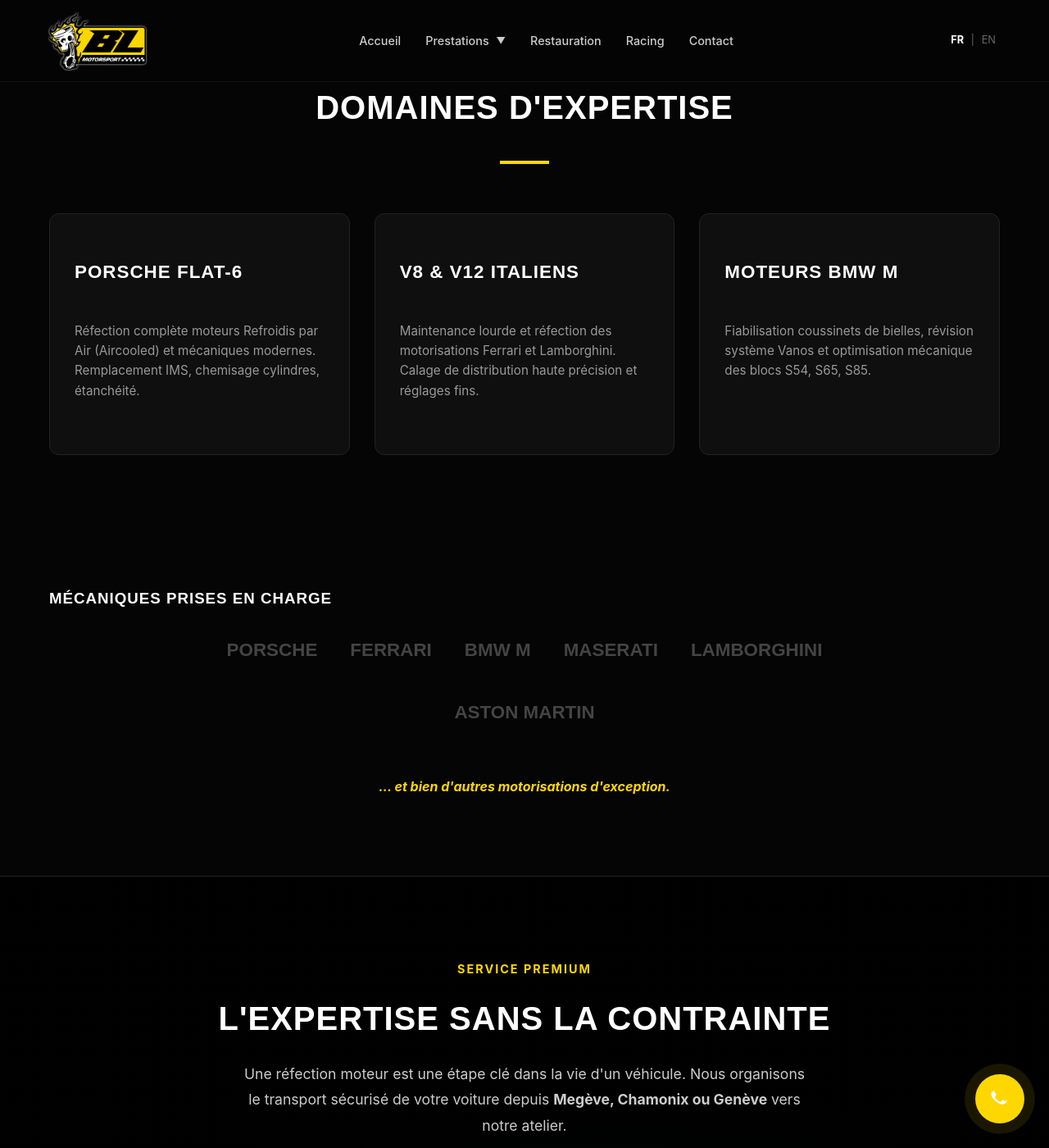
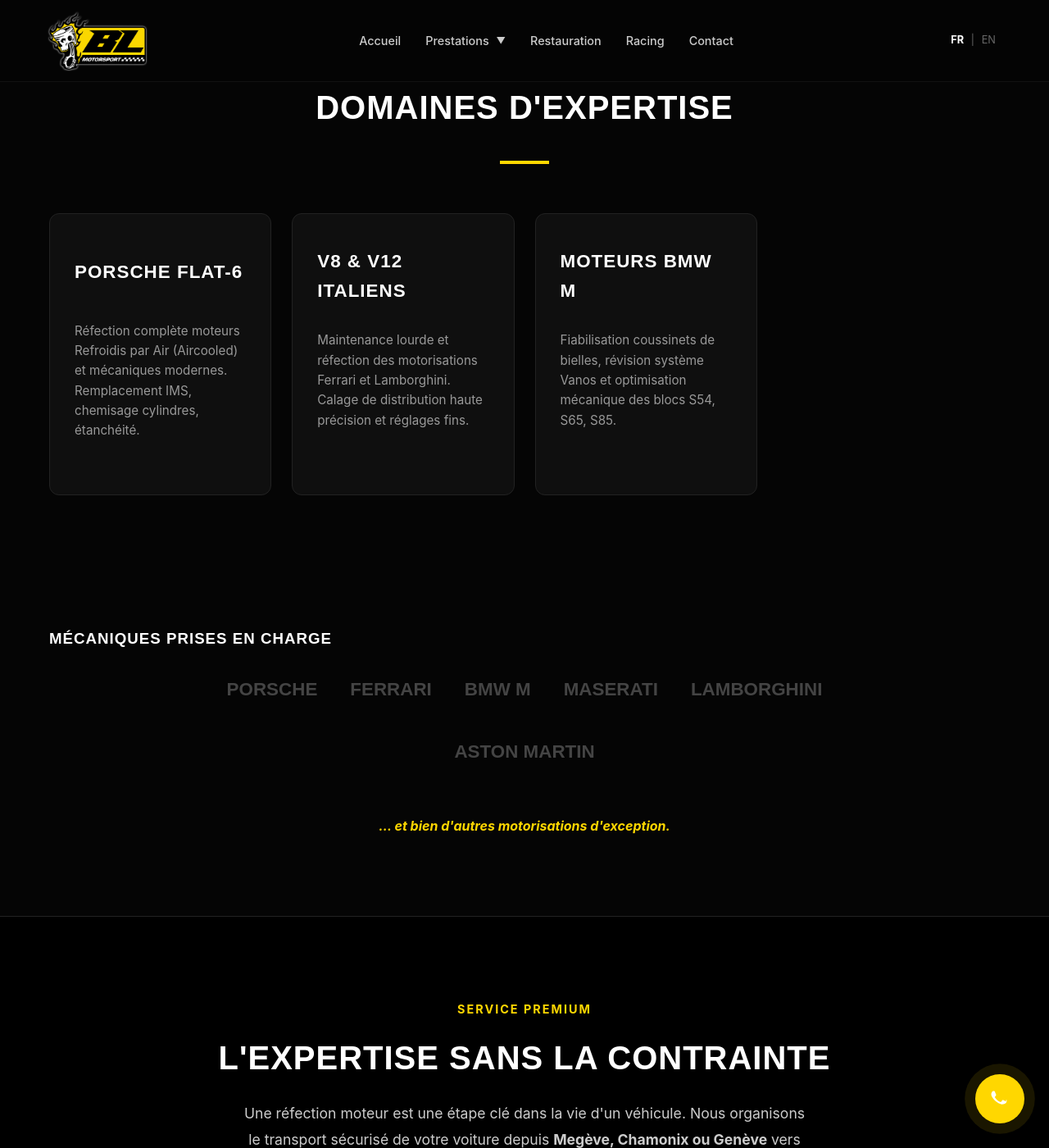
Before and after one commit to DuvalDVL/bl-motorsport, a Jekyll site: the page built from fr/refection-moteur-boite-prestige.html, in a window 1280 px wide and 1400 px high, scrolled down 1178 px. Shown: the whole window at 82% size. Built offline with Jekyll 4.4.1, drawn with Linux system fonts in a browser that asks for light colours.

Commit message:
Update style.scss

```diff
--- a/assets/css/style.scss
+++ b/assets/css/style.scss
@@ -243,8 +243,34 @@ img { max-width: 100%; height: auto; display: block; }
 .services-section { padding: 80px 0; background-color: $color-bg-dark; }
 .section-header { text-align: center; margin-bottom: 60px; h2 { font-size: 2.5rem; } }
 .divider-yellow { width: 60px; height: 4px; background-color: $color-brand-yellow; margin: 10px auto 0; }
-.services-grid { display: grid; grid-template-columns: repeat(auto-fit, minmax(320px, 1fr)); gap: 30px; align-items: stretch; }
+.services-grid {
+  display: grid;
+  gap: 25px;
 
+  /* PC LARGE : 4 colonnes alignées */
+  grid-template-columns: repeat(4, 1fr);
+
+  /* PC MOYEN / TABLETTE (Entre 900px et 1200px) : 2x2 */
+  @media (max-width: 1200px) {
+    grid-template-columns: repeat(2, 1fr);
+  }
+
+  /* MOBILE (Moins de 700px) : 1 colonne */
+  @media (max-width: 700px) {
+    grid-template-columns: 1fr;
+    gap: 20px;
+  }
+}
+
+/* Optionnel : Ajustement des cartes pour le format 4 colonnes */
+.service-card {
+  padding: 30px 20px; /* On réduit un peu le padding latéral pour les écrans étroits */
+
+  h3 {
+    font-size: 1.2rem; /* Un poil plus petit pour que les titres tiennent sur 2 lignes max */
+    min-height: 50px;
+  }
+}
 .service-card {
   background: #0f0f0f; padding: 40px 30px; border: 1px solid #222; transition: all 0.3s ease; display: flex; flex-direction: column; position: relative;
   border-radius: 12px !important; /* V2 */
```
